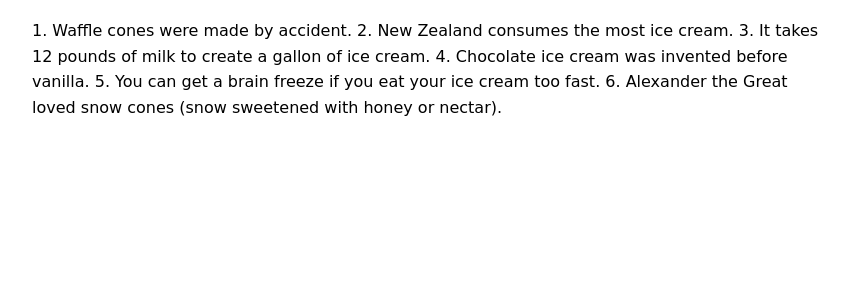
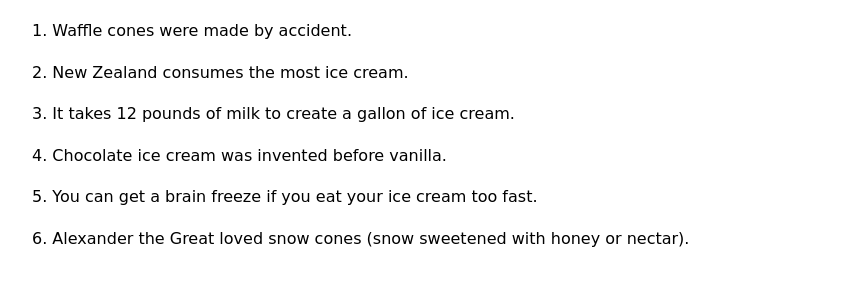
Before and after one commit to Srg-0526/Ice_Cream, a plain HTML site: page facts.html in a window 1280 px wide. Shown: the part 108-394 px from the top of the page, without its empty margins (208-1057 px from the left). Drawn offline with Linux system fonts and the light colour scheme.

Commit message:
Commit from Hack Club Spaces

```diff
--- a/facts.html
+++ b/facts.html
@@ -7,13 +7,13 @@
 </head>
 <body>
     <h1>6 COOL Facts about Ice Cream</h1>
-    <p> 1. Waffle cones were made by accident.
-        2. New Zealand consumes the most ice cream.
-        3. It takes 12 pounds of milk to create a gallon of ice cream.
-        4. Chocolate ice cream was invented before vanilla.
-        5. You can get a brain freeze if you eat your ice cream too fast.
-        6. Alexander the Great loved snow cones (snow sweetened with honey or nectar).
-    </p>
+    <p> 1. Waffle cones were made by accident.</p>
+    <p>   2. New Zealand consumes the most ice cream.</p>
+    <p>   3. It takes 12 pounds of milk to create a gallon of ice cream.</p>
+    <p>  4. Chocolate ice cream was invented before vanilla.</p>
+    <p>   5. You can get a brain freeze if you eat your ice cream too fast.</p>
+    <p>  6. Alexander the Great loved snow cones (snow sweetened with honey or nectar).</p>
+
     <script src="./script.js" defer></script>
 </body>
 </html>
```
